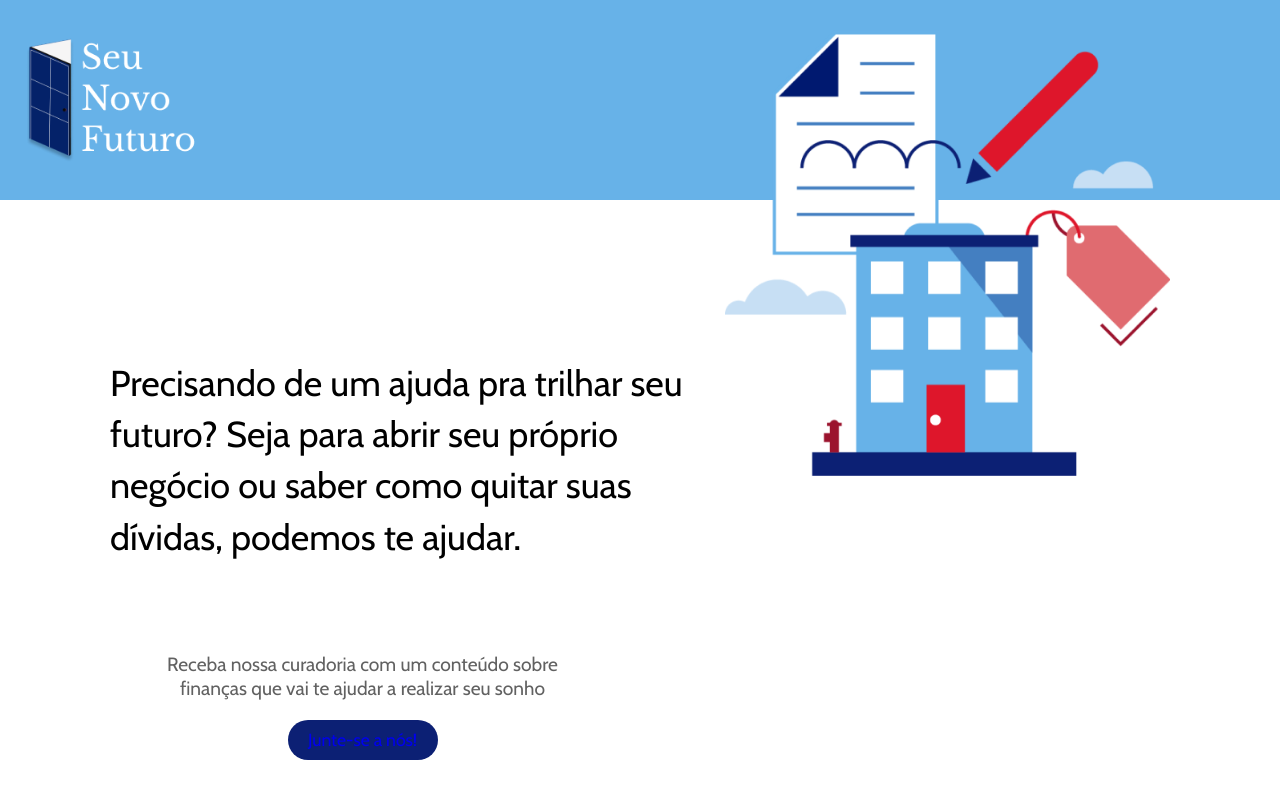
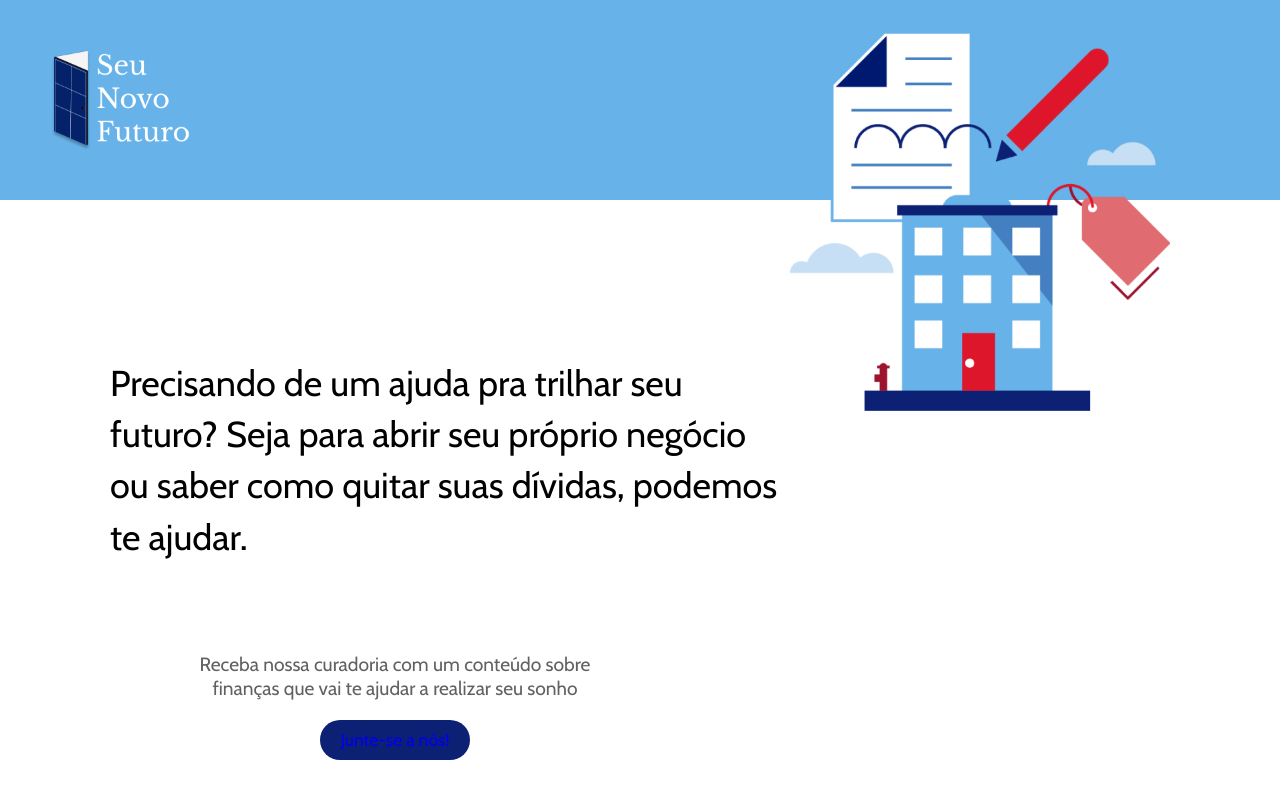
Before and after one commit to g-gamados/theleads, a plain HTML site: page index.html in a window 1280 px wide. Shown: the top 803 px of the page. Drawn offline with nearby package versions, Linux system fonts and the light colour scheme.

Commit message:
mudança de tamanho do logo e imagem

```diff
--- a/css/banner_principal.css
+++ b/css/banner_principal.css
@@ -21,7 +21,8 @@
 }
 
 .div-azul img {
-    width: 220px;
+    margin-left: 30px;
+    width: 180px;
     height: auto;
 }
 
@@ -50,7 +51,7 @@
 .main-banner-img img {
     padding-right: 110px;
     padding-top: 30px;
-    width: 555px;
+    width: 490px;
     top: 35px;
 }
 
```
Also changed, not shown: 1 other file.
